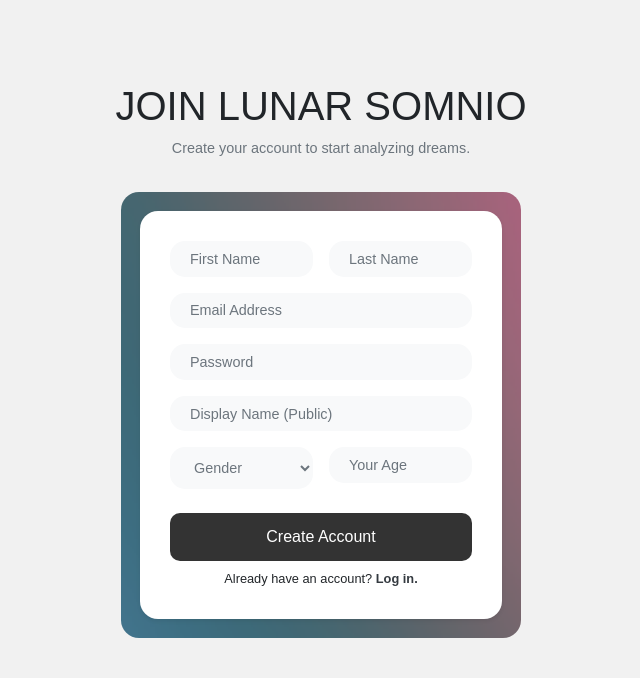
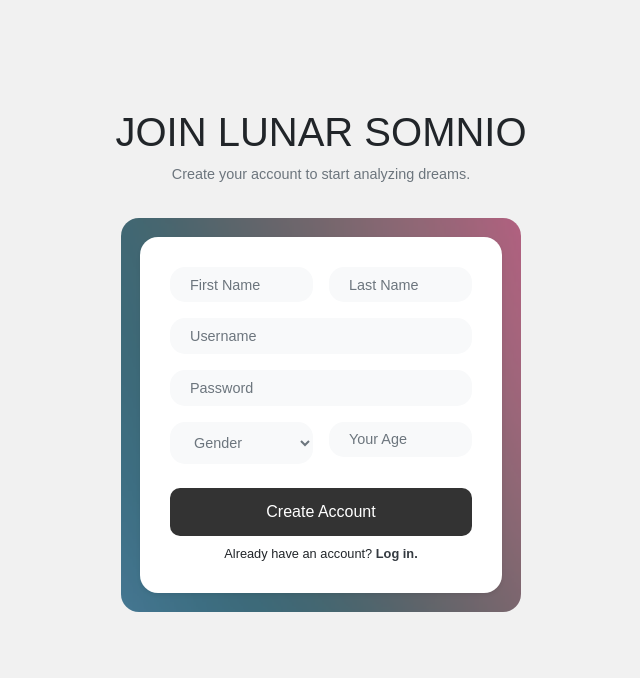
Before and after one commit to imaginethinking/lunar-somnio, a Django app: page /lunar_somnio/register/ in a window 1280 px wide. Shown: the part 126-804 px from the top of the page, without its empty margins (319-959 px from the left). Run offline with Django 3.2, Linux system fonts and the light colour scheme; some libraries are stand-ins or nearby versions; some web fonts are replaced.

Commit message:
Modified Profile Page errors

```diff
--- a/lunar_somnio/forms.py
+++ b/lunar_somnio/forms.py
@@ -95,14 +95,7 @@ class UserForm(forms.ModelForm):
 
     class Meta:
         model = User
-        fields = ('first_name', 'last_name', 'email', 'password')
-        widgets = {
-            'email': forms.EmailInput(attrs={
-                'class': 'form-control dream-title-input mb-3',
-                'placeholder': 'Email Address',
-                'style': 'font-size: 0.9rem; padding: 12px 20px; background-color: #f8f9fa; border: none;'
-            })
-        }
+        fields = ('first_name', 'last_name', 'password')
 
 # Extended registration form for custom demographic data
 class UserProfileForm(forms.ModelForm):
@@ -131,7 +124,7 @@ class UserProfileForm(forms.ModelForm):
         widgets = {
             'display_name': forms.TextInput(attrs={
                 'class': 'form-control dream-title-input mb-3',
-                'placeholder': 'Display Name (Public)',
+                'placeholder': 'Username',
                 'style': 'font-size: 0.9rem; padding: 12px 20px; background-color: #f8f9fa; border: none;'
             }),
             'age': forms.NumberInput(attrs={
--- a/lunar_somnio/views.py
+++ b/lunar_somnio/views.py
@@ -92,23 +92,16 @@ def register_view(request):
             # Extract clean data directly
             first = user_form.cleaned_data.get('first_name').strip()
             last = user_form.cleaned_data.get('last_name').strip()
-            email = user_form.cleaned_data.get('email')
             raw_password = user_form.cleaned_data.get('password')
 
-            # Auto-generate username EXACTLY as "Firstname Lastname" with a space
-            base_username = f"{first} {last}"
-            username = base_username
-            counter = 1
-
-            # Ensure the generated username is absolutely unique in the database
-            while User.objects.filter(username=username).exists():
-                username = f"{base_username} {counter}"
-                counter += 1
+            username = profile_form.cleaned_data.get('display_name').strip()
+            if User.objects.filter(username=username).exists():
+                messages.error(request, 'That username is already taken.')
+                return render(request, 'lunar_somnio/register.html', {'user_form': user_form, 'profile_form': profile_form})
 
             # Safely create the user using Django's core helper method
             user = User.objects.create_user(
                 username=username,
-                email=email,
                 password=raw_password,
                 first_name=first,
                 last_name=last
@@ -403,11 +396,11 @@ def latest_dream(request):
 # Renders the edit profile html page
 @login_required
 def edit_profile(request):
-    user_profile = UserProfile.objects.get(request.user.id)
+    user_profile = UserProfile.objects.get(user=request.user)
 
     if request.method == 'POST':
-        user_profile.first_name = request.POST.get('first_name')
-        user_profile.last_name = request.POST.get('last_name')
+        user_profile.user.first_name = request.POST.get('first_name')
+        user_profile.user.last_name = request.POST.get('last_name')
         user_profile.country = request.POST.get('country')
         user_profile.gender = request.POST.get('gender')
         user_profile.age = request.POST.get('age')
--- a/static/CSS/style.css
+++ b/static/CSS/style.css
@@ -358,3 +358,28 @@ input[type="range"]::-moz-range-thumb {
   height: 50%;
   object-fit: cover;
 }
+
+.profile-backuptext {
+  color: darkgray;
+  font-style: italic;
+  font-size: 10px;
+  margin-top: 5%;
+}
+
+.userpic-placeholder {
+    background: linear-gradient(#6e61bc, #ad325f);
+    display: flex;
+    align-items: center;
+    justify-content: center;
+    opacity: 20%;
+    width: 125px;
+    height: 125px;
+    border-radius: 50%;
+    flex-shrink: 0;
+}
+
+.userpic-placeholder span {
+    color: white;
+    font-size: 1.5rem;
+    font-weight: bold;
+}
--- a/templates/lunar_somnio/register.html
+++ b/templates/lunar_somnio/register.html
@@ -35,10 +35,9 @@
                     </div>
                 </div>
 
-                {{ user_form.email }}
+                {{ profile_form.display_name }}
+
                 {{ user_form.password }}
-
-                {{ profile_form.display_name }}
 
                 <div class="row">
                     <div class="col-6 pr-2">
```
Also changed, not shown: templates/lunar_somnio/profile.html (+21 -6 lines).
